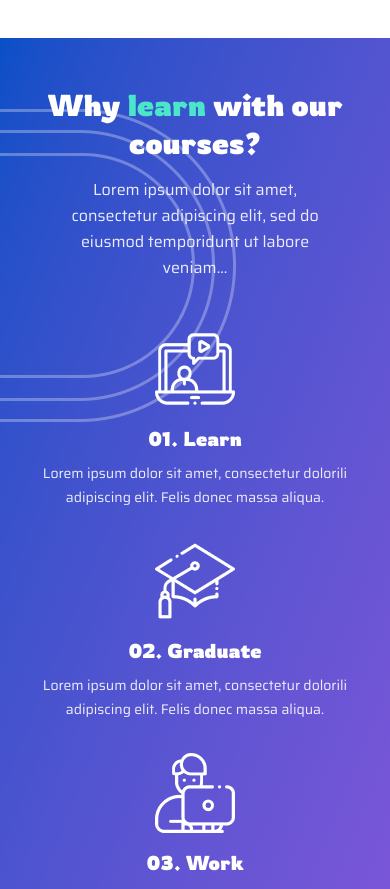
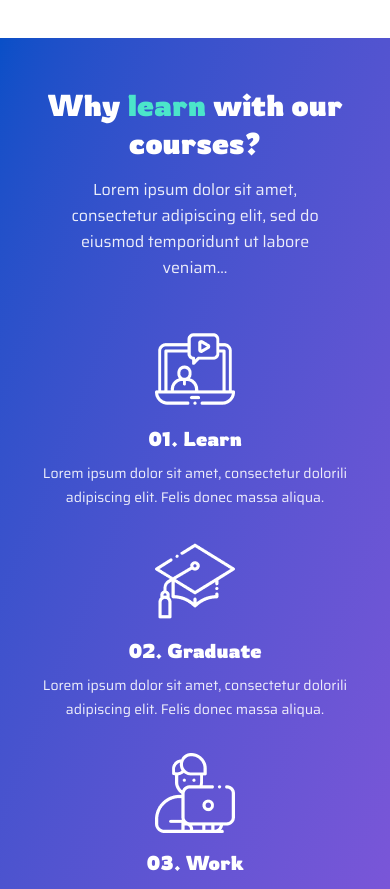
Before and after one commit to alma-mahmud/Edujarr-Education, a React (Vite) app: page / in a window 390 px wide. Shown: the part 4613-5502 px from the top of the page. Built offline with nearby package versions, Linux system fonts and the light colour scheme.

Commit message:
testimonials-chnage

```diff
--- a/src/components/OurCourses/OurCourses.jsx
+++ b/src/components/OurCourses/OurCourses.jsx
@@ -29,7 +29,9 @@ function OurCourses() {
   return (
     <>
       <section className='bg-linear-to-br  from-[#084FC7] to-[#7F56D9] pt-12 sm:pt-16 md:pt-20 pb-20 sm:pb-28 md:pb-36 relative overflow-hidden'>
-        <img className=' rotate-90 absolute left-[-100px] ' src={banner} alt="" />
+        <div className=''>
+          <img className=' rotate-90 absolute -left-25 hidden lg:block' src={banner} alt="" />
+        </div>
         <div className='container mx-auto px-4 sm:px-6 lg:px-8'>
           {/* Header Section */}
           <div className='flex flex-col justify-center items-center pb-12 sm:pb-16 md:pb-20'>
--- a/src/components/Testimonials/Testimonials.jsx
+++ b/src/components/Testimonials/Testimonials.jsx
@@ -41,7 +41,7 @@ function Testimonials() {
                 {testimonialsData.map((testimonial) => (
                   <div
                     key={testimonial.id}
-      className='bg-white rounded-3xl p-6 lg:p-8 max-w-[406px] mx-auto w-full'
+                    className='bg-white rounded-3xl p-6 lg:p-8 max-w-101.5 mx-auto w-full'
                     style={{ filter: 'drop-shadow(0px 4px 35px #FFFFFF)' }}
                   >
                     <div className='flex items-center gap-4 mb-4'>
```
Lines whose indentation alone changed are shown as unchanged.
